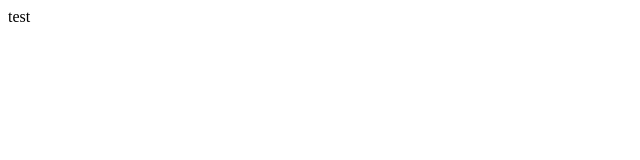
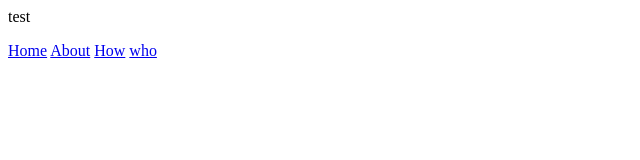
Before and after one commit to bbcnt/bbcnt.github.io, a plain HTML site: page index.html in a window 1280 px wide. Shown: the whole page, without its empty margins (0-640 px from the left). Drawn offline with Linux system fonts and the light colour scheme.

Commit message:
new pages

```diff
--- a/index.html
+++ b/index.html
@@ -1 +1,5 @@
 <p>test</p>
+<a href="#">Home</a>
+<a href="pages/about.html">About</a>
+<a href="pages/how.html">How</a>
+<a href="pages/who.html">who</a>
```
Also changed, not shown: pages/about.html (added, +1 -0 lines), pages/how.html (added, +1 -0 lines), pages/who.html (added, +1 -0 lines).
